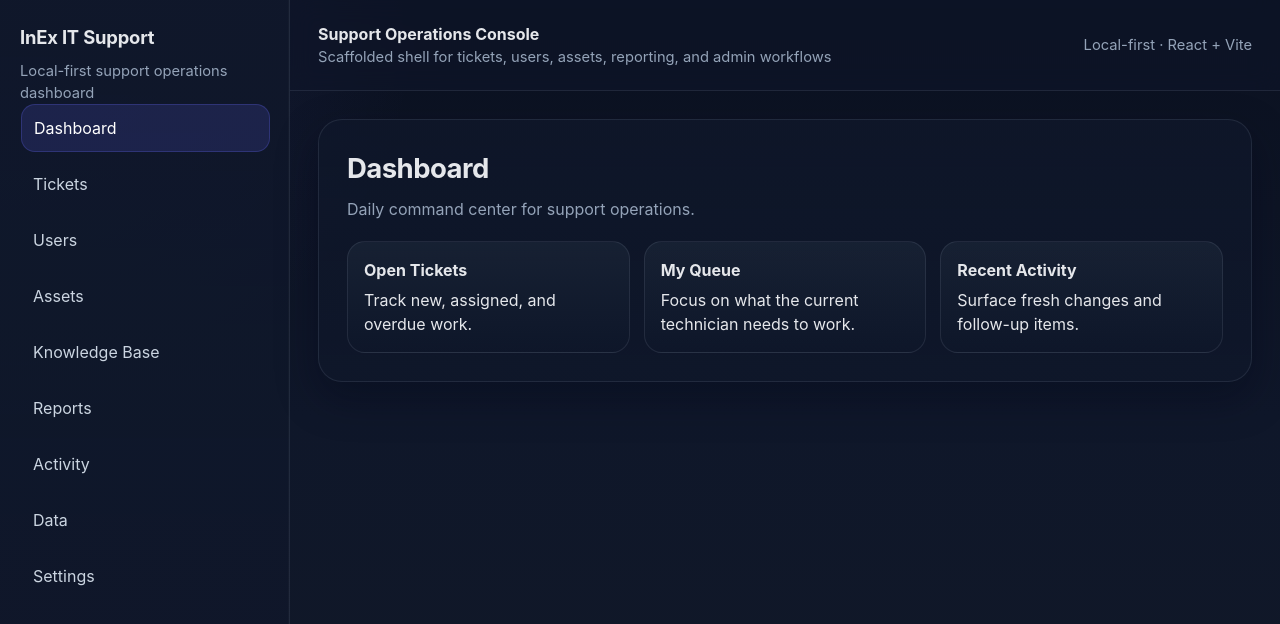
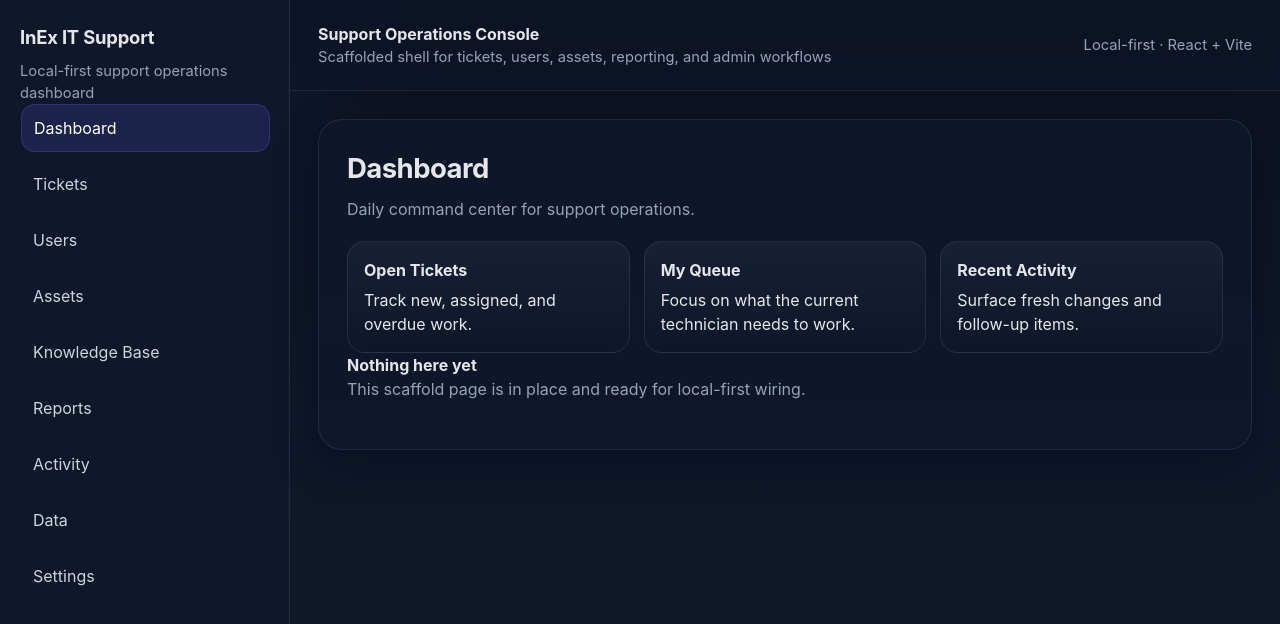
Before and after one commit to Emanuel628/InEx-IT-Support, a React (Vite) app: page /dashboard in a window 1280 px wide. Shown: the top 624 px of the page. Built offline with nearby package versions, Linux system fonts and the light colour scheme.

Commit message:
Fix scaffold foundation for support app placeholder pages

```diff
--- a/src/components/shared/PlaceholderPage.tsx
+++ b/src/components/shared/PlaceholderPage.tsx
@@ -7,13 +7,37 @@ type PlaceholderPageProps = {
   title: string;
   description: string;
   cards: PlaceholderCard[];
+  actionLabel?: string;
+  actionHint?: string;
+  emptyStateTitle?: string;
+  emptyStateBody?: string;
 };
 
-export function PlaceholderPage({ title, description, cards }: PlaceholderPageProps) {
+export function PlaceholderPage({
+  title,
+  description,
+  cards,
+  actionLabel,
+  actionHint,
+  emptyStateTitle = 'Nothing here yet',
+  emptyStateBody = 'This scaffold page is in place and ready for local-first wiring.',
+}: PlaceholderPageProps) {
   return (
     <section className="placeholder-page">
-      <h2>{title}</h2>
-      <p>{description}</p>
+      <header className="placeholder-page-header">
+        <div>
+          <h2>{title}</h2>
+          <p>{description}</p>
+        </div>
+
+        {actionLabel ? (
+          <div className="placeholder-page-action" aria-label={`${title} primary action placeholder`}>
+            <button type="button">{actionLabel}</button>
+            {actionHint ? <span>{actionHint}</span> : null}
+          </div>
+        ) : null}
+      </header>
+
       <div className="placeholder-grid">
         {cards.map((card) => (
           <article key={card.title} className="placeholder-card">
@@ -22,6 +46,11 @@ export function PlaceholderPage({ title, description, cards }: PlaceholderPagePr
           </article>
         ))}
       </div>
+
+      <section className="placeholder-empty-state" aria-label={`${title} empty state`}>
+        <strong>{emptyStateTitle}</strong>
+        <p>{emptyStateBody}</p>
+      </section>
     </section>
   );
 }
```
